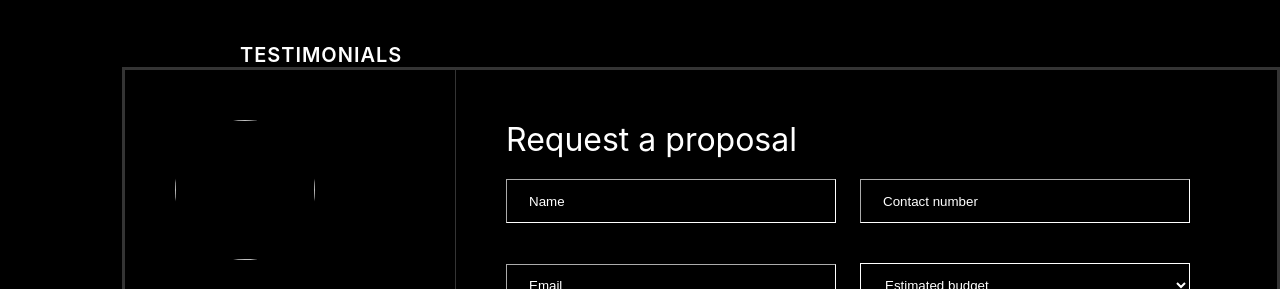
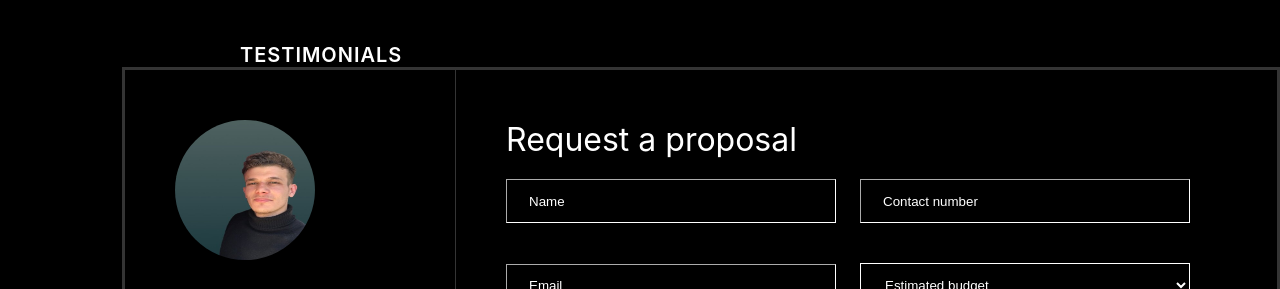
Before and after one commit to Firas21Ahmad/single-page-website, a plain HTML site: page index.html in a window 1280 px wide. Shown: the part 6260-6549 px from the top of the page. Drawn offline with Linux system fonts and the light colour scheme.

Commit message:
edit index.html file

```diff
--- a/index.html
+++ b/index.html
@@ -208,7 +208,7 @@
   <section class="start-project-section">
     <div class="project-personal">
       <div class="project-personal-content">
-        <img src="./assets/">
+        <img src="./assets/myPhoR.png">
         <p id="personal-name">
           Firas Al Ahmad
         </p>
```
